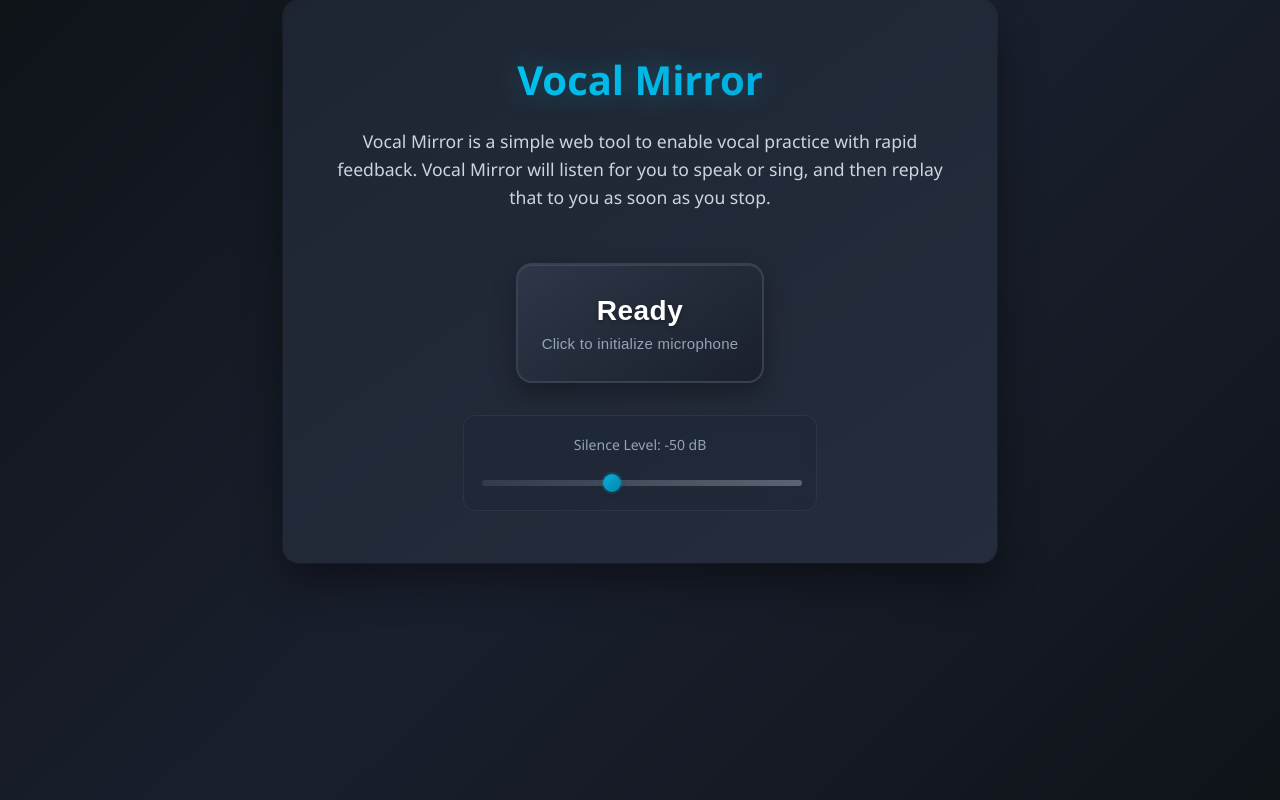
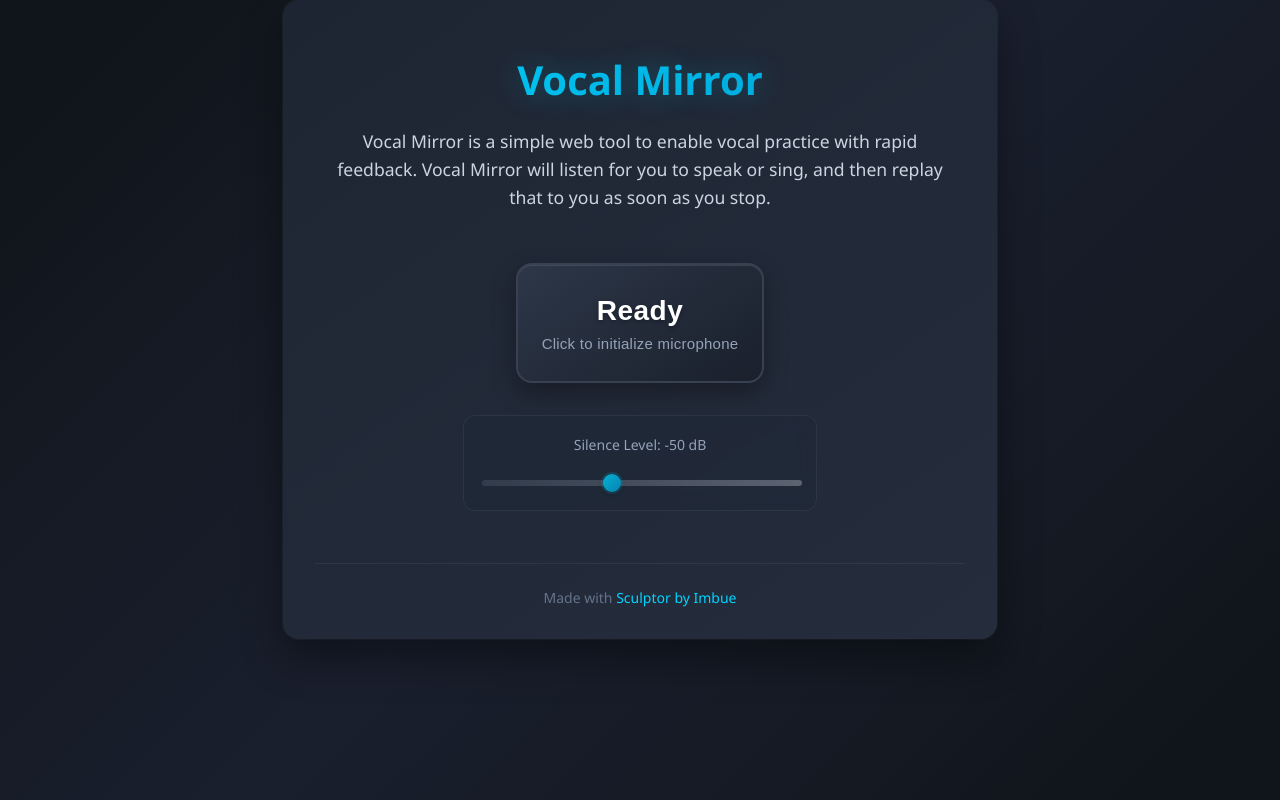
Before and after one commit to danverbraganza/vocal-mirror, a React (Vite) app: page / in a window 1280 px wide. Built offline with nearby package versions, Linux system fonts and the light colour scheme.

Commit message:
Add attribution foter

```diff
--- a/src/App.tsx
+++ b/src/App.tsx
@@ -190,6 +190,9 @@ function App() {
           />
         </div>
       </div>
+      <footer className="attribution-footer">
+        Made with <a href="https://imbue.com?utm_source=vocal-mirror&utm_medium=web-app&utm_campaign=attribution&utm_content=danverbraganza.com" target="_blank" rel="noopener noreferrer">Sculptor by Imbue</a>
+      </footer>
     </div>
   );
 }
--- a/vocal-mirror.css
+++ b/vocal-mirror.css
@@ -303,3 +303,25 @@ input[type=number]::-webkit-outer-spin-button {
         0 0 0 3px rgba(0, 212, 255, 0.3);
     transform: scale(1.1);
 }
+
+/* Attribution footer styling */
+.attribution-footer {
+    text-align: center;
+    margin-top: 32px;
+    padding-top: 24px;
+    border-top: 1px solid rgba(75, 85, 99, 0.3);
+    font-size: 14px;
+    color: #64748b;
+}
+
+.attribution-footer a {
+    color: #00d4ff;
+    text-decoration: none;
+    font-weight: 500;
+    transition: color 0.2s ease;
+}
+
+.attribution-footer a:hover {
+    color: #0099cc;
+    text-decoration: underline;
+}
```
